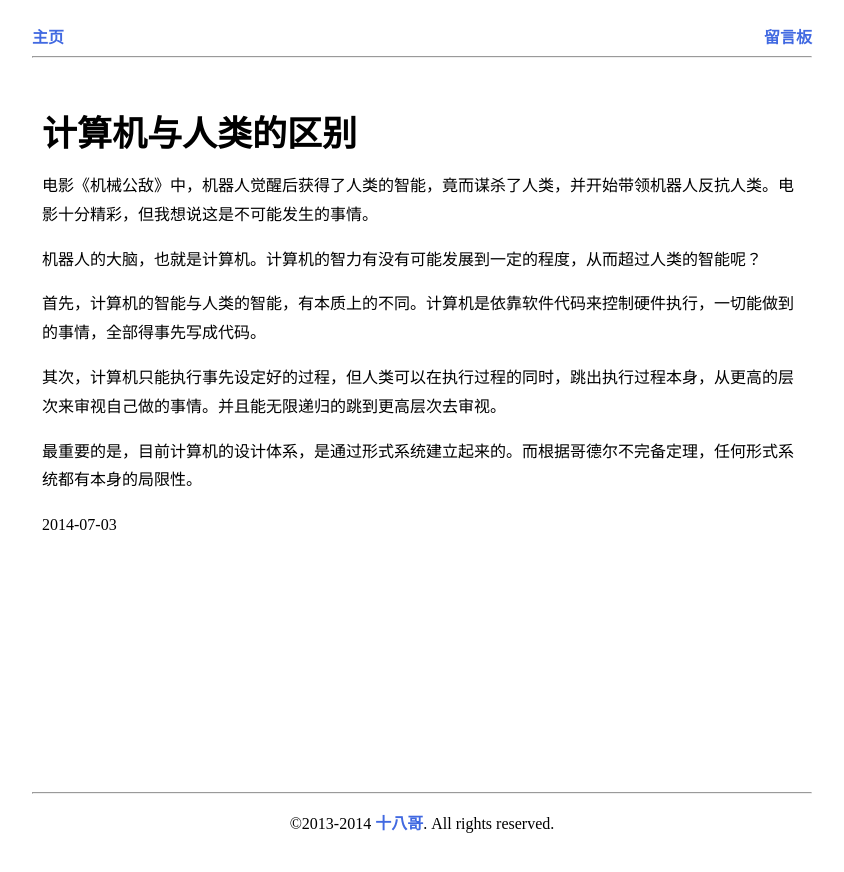
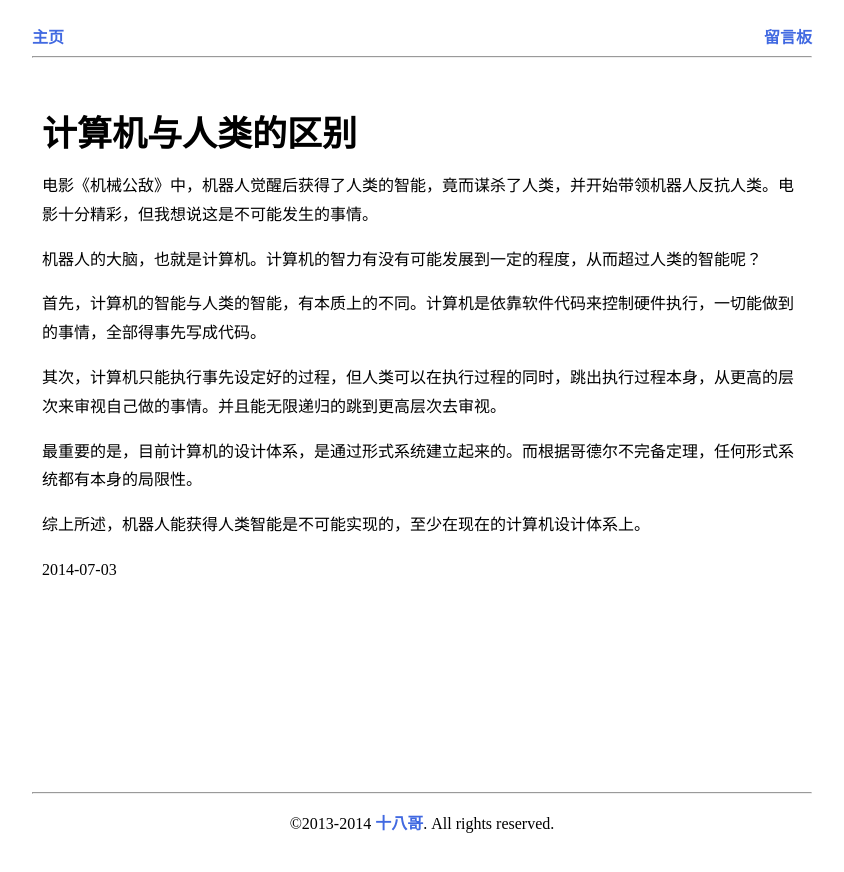
Before and after one commit to cforth/blog, a Jekyll site: the page built from _posts/2014-07-03-computer-and-human.md, in a window 1280 px wide. Shown: the top 872 px of the page, without its empty margins (218-1062 px from the left). Built offline with Jekyll 4.4.1, drawn with Linux system fonts in a browser that asks for light colours; Markdown is read by kramdown in place of the engine named in the settings; comment, search, counter and statistics services are not loaded.

Commit message:
日志20140703

```diff
--- a/_posts/2014-07-03-computer-and-human.md
+++ b/_posts/2014-07-03-computer-and-human.md
@@ -16,4 +16,6 @@ excerpt: 计算机只能执行，人类却可以观察。
 
 最重要的是，目前计算机的设计体系，是通过形式系统建立起来的。而根据哥德尔不完备定理，任何形式系统都有本身的局限性。
 
+综上所述，机器人能获得人类智能是不可能实现的，至少在现在的计算机设计体系上。
+
 {{ page.date | date: "%Y-%m-%d" }}
```
